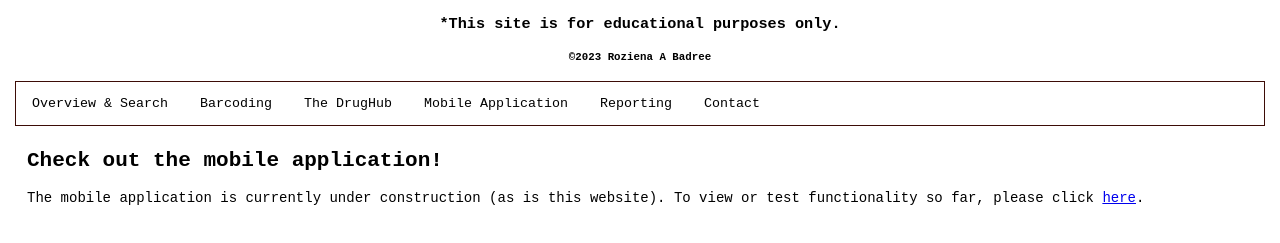
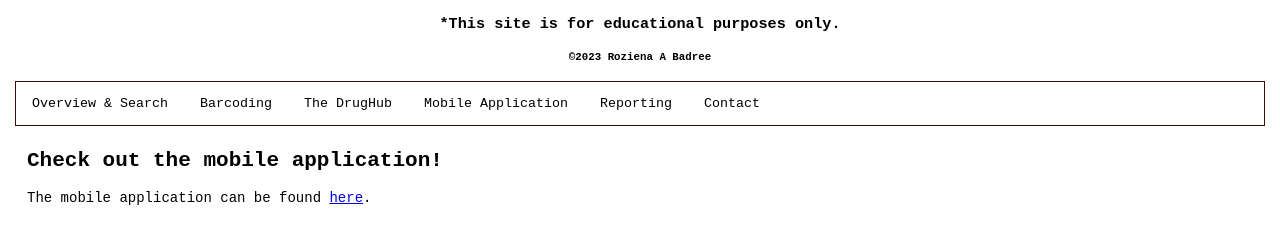
Before and after one commit to rozienabadree/drug-scanner, a plain HTML site: page index.html in a window 1280 px wide. Both pictures are taken after a click on the button "Mobile Application". Shown: the part 65-308 px from the top of the page. Drawn offline with Linux system fonts and the light colour scheme.

Commit message:
Update index.html

```diff
--- a/index.html
+++ b/index.html
@@ -104,7 +104,7 @@
 
         <div id="app" class="pagecontent">
             <h2>Check out the mobile application!</h2>
-            <p>The mobile application is currently under construction (as is this website). To view or test functionality so far, please click <a href="https://apps.powerapps.com/play/e/8ae067e6-3ae0-ecc1-893d-1c0e1a2bc306/a/2af0dec2-5521-4c97-9164-4cb92d039b3d?tenantId=2a1907c3-592c-40cb-8a88-7f2d40bd937a&hint=f2705cfe-e0fd-4338-8e9e-310d0047cb6c&sourcetime=1699672721382">here</a>.</p>
+            <p>The mobile application can be found <a href="https://apps.powerapps.com/play/e/8ae067e6-3ae0-ecc1-893d-1c0e1a2bc306/a/2af0dec2-5521-4c97-9164-4cb92d039b3d?tenantId=2a1907c3-592c-40cb-8a88-7f2d40bd937a&hint=f2705cfe-e0fd-4338-8e9e-310d0047cb6c&sourcetime=1699672721382">here</a>.</p>
         </div>
 
         <!-- To view the report -->
```
